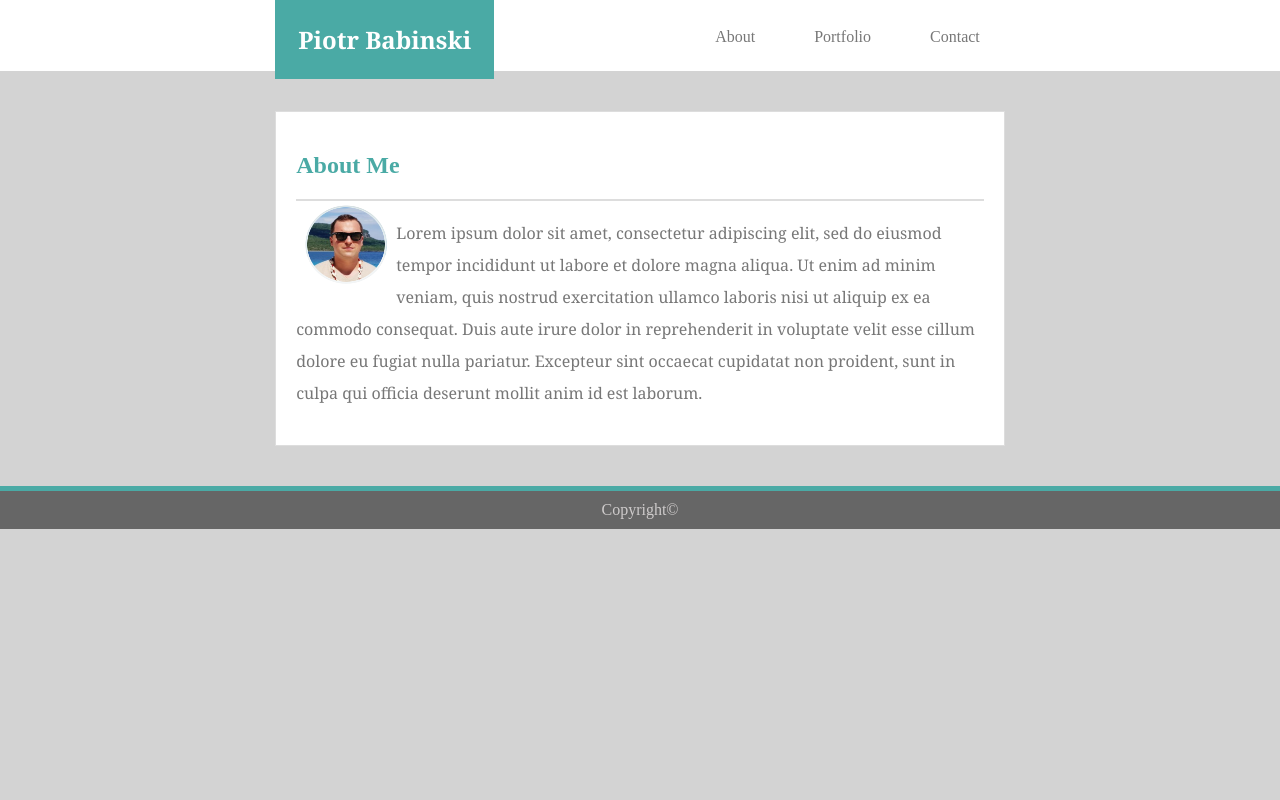
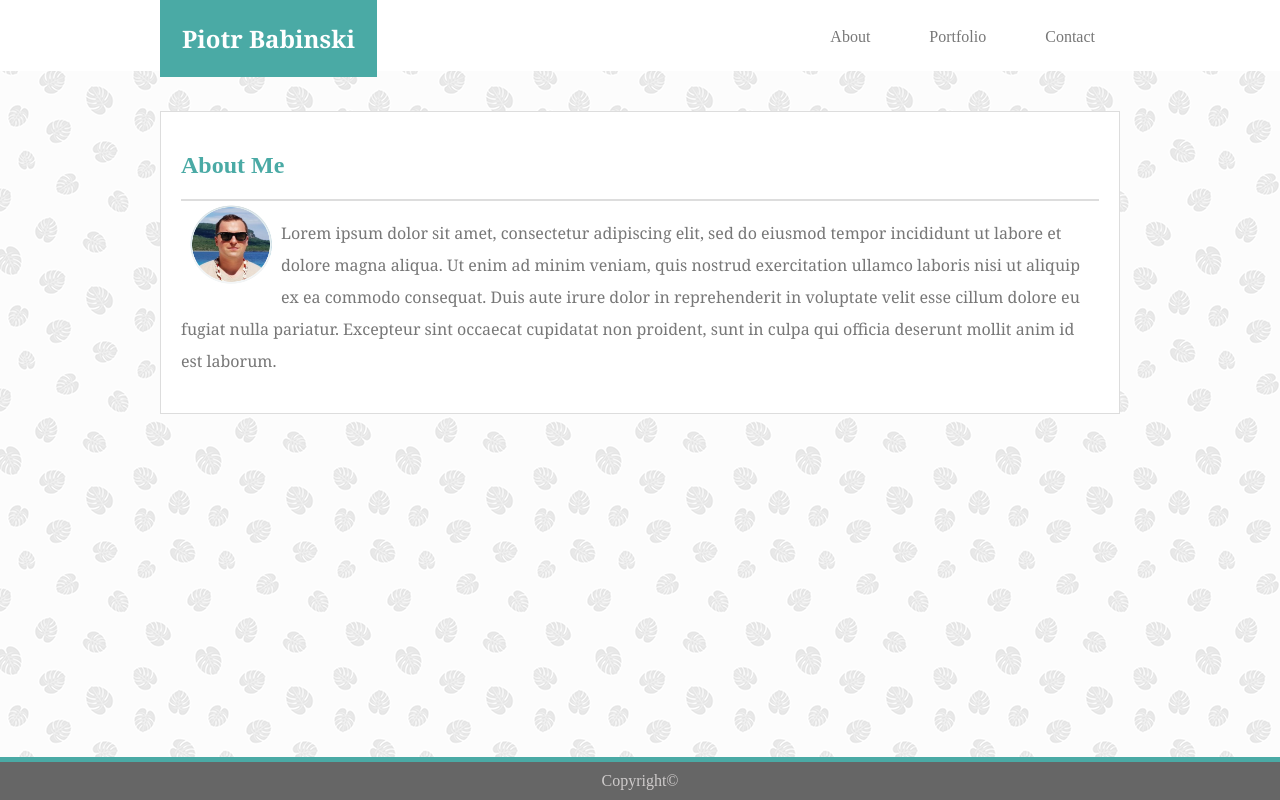
Before and after one commit to melonek/Basic-Portfolio, a plain HTML site: page index.html in a window 1280 px wide. Drawn offline with Linux system fonts and the light colour scheme.

Commit message:
initial site files

```diff
--- a/assets/css/style.css
+++ b/assets/css/style.css
@@ -1,16 +1,19 @@
 * {
   box-sizing: border-box;
 }
-
+a {
+  text-decoration-style: none;
+}
 body {
   margin: 0;
   padding: 0;
-  background: lightgray;
   font-weight: 400;
+  background-image: url(/assets/images/background.png);
+  background-position: center cover repeat;
 }
 
 .container {
-  width: 57%;
+  max-width: 960px;
   margin: 0 auto;
 }
 
@@ -30,7 +33,7 @@ h1 {
   font-family: Georgia, "Times New Roman", Times, serif;
   font-size: 24px;
   margin: 0;
-  padding: 23px;
+  padding: 22px;
 }
 
 #line {
@@ -83,7 +86,7 @@ nav a:hover::before {
 }
 
 .container2 {
-  width: 57%;
+  /* width: 57%; possible to use instead of the wrapper (max-width: 960px?) */
   height: auto;
   margin: 0 auto;
   margin-bottom: 40px;
@@ -95,6 +98,7 @@ nav a:hover::before {
   clear: both;
   box-sizing: border-box;
   overflow: auto;
+  max-width: 960px;
 }
 
 img {
@@ -122,7 +126,7 @@ footer {
   background: #666666;
   text-align: center;
   border-top: solid 5px #4aaaa5;
-  position: static;
+  position: fixed;
   bottom: 0;
   width: 100%;
 }
--- a/index.html
+++ b/index.html
@@ -7,11 +7,6 @@
     <title>About me page</title>
 
     <link rel="stylesheet" type="text/css" href="assets/css/style.css" />
-    <style>
-      a {
-        text-decoration: none;
-      }
-    </style>
   </head>
 
   <body>
```
Also changed, not shown: assets/images/background.png (added), assets/images/image1.jpg (deleted), assets/images/image2.jpg (deleted), assets/images/image3.jpg (deleted), assets/images/image4.jpeg (deleted), assets/images/image5.jpeg (deleted), assets/images/image5.jpg (deleted), assets/images/portfolio-image.png (deleted).
